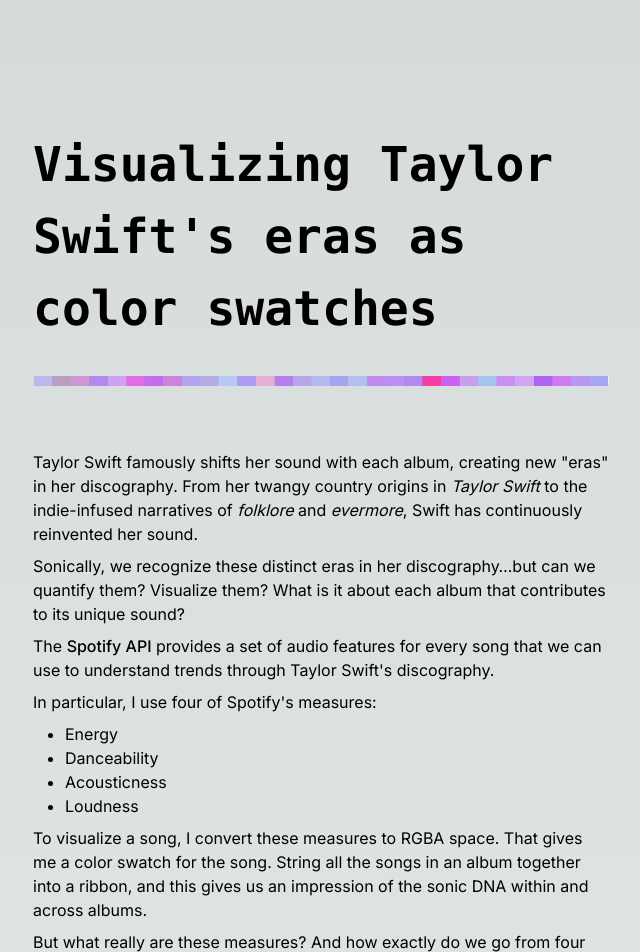
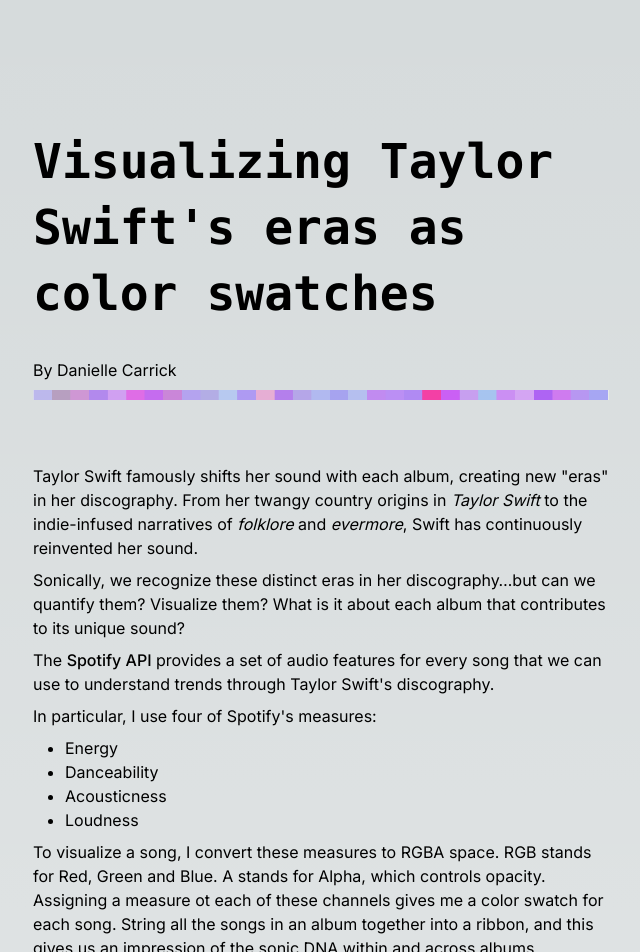
Before and after one commit to daniellecarrick/taylor-swift-album-ribbons, a Next.js app: page / in a window 1280 px wide. Shown: the top 952 px of the page, without its empty margins (95-735 px from the left). Built offline with nearby package versions, Linux system fonts and the light colour scheme.

Commit message:
copy edits

```diff
--- a/src/app/page.js
+++ b/src/app/page.js
@@ -38,7 +38,10 @@ export default function Home() {
   return (
     <main className="min-h-screen flex-col items-center justify-between p-8 lg:p-32">
       <div className="lg:max-w-xl">
-        <h1>Visualizing Taylor Swift's eras as color swatches</h1>
+        <h1 className="leading-snug">
+          Visualizing Taylor Swift's eras as color swatches
+        </h1>
+        <p>By Danielle Carrick</p>
         <Image
           src="/colorStrip.png"
           width={1200}
@@ -75,10 +78,11 @@ export default function Home() {
         </ul>
 
         <p>
-          To visualize a song, I convert these measures to RGBA space. That
-          gives me a color swatch for the song. String all the songs in an album
-          together into a ribbon, and this gives us an impression of the sonic
-          DNA within and across albums.
+          To visualize a song, I convert these measures to RGBA space. RGB
+          stands for Red, Green and Blue. A stands for Alpha, which controls
+          opacity. Assigning a measure ot each of these channels gives me a color swatch for each song. String all the
+          songs in an album together into a ribbon, and this gives us an
+          impression of the sonic DNA within and across albums.
         </p>
         <p>
           But what really are these measures? And how exactly do we go from four
@@ -234,7 +238,7 @@ export default function Home() {
         included. I used a logarithmic scale to convert energy, danceability and
         acousticness audio features into a value between 0 and 255. The alpha
         value (also known as opacity) is a number between 0 and 100% and used a
-        linear scale.
+        linear scale. Support and consultation provided by Stuart Mason.
       </p>
     </main>
   );
```
